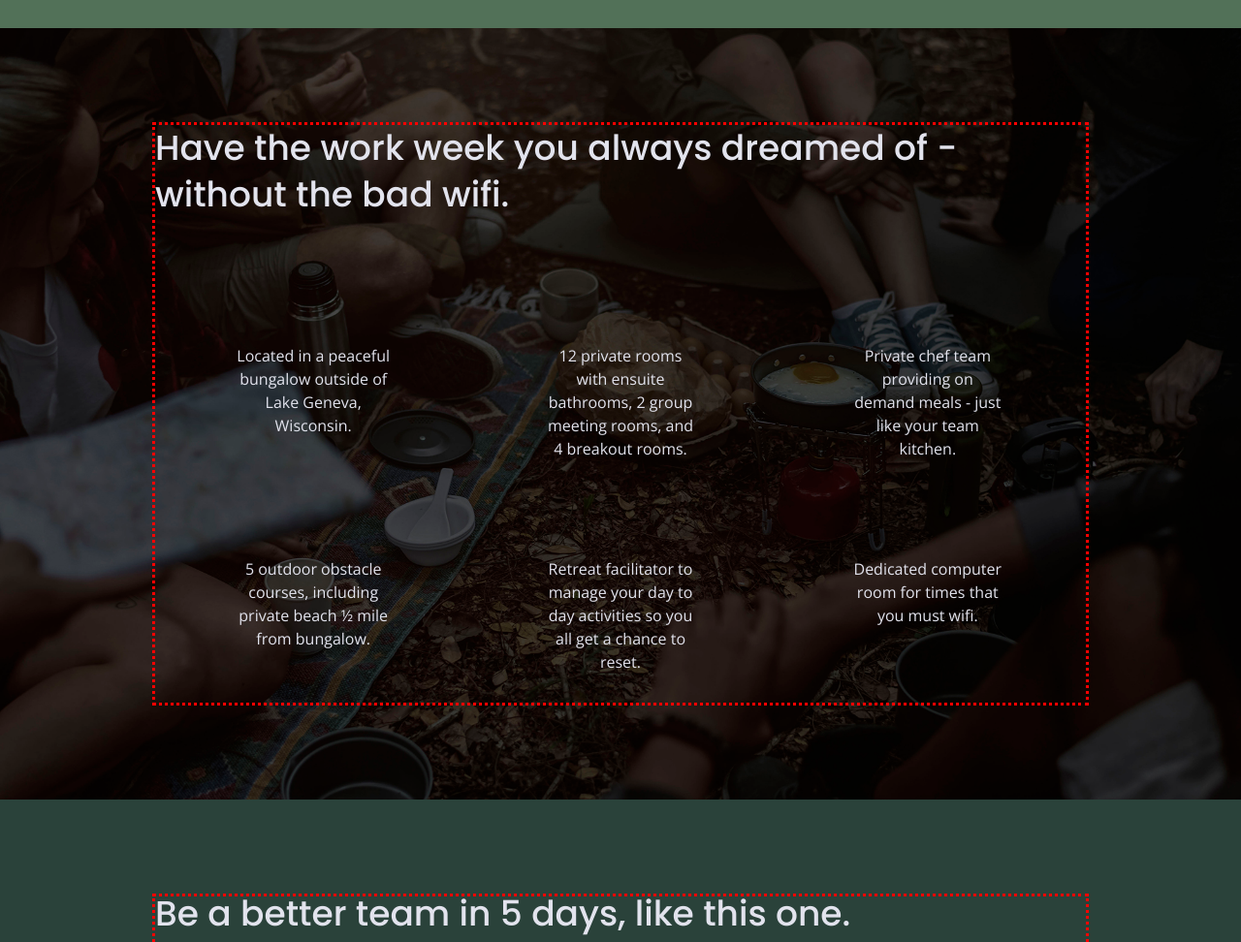
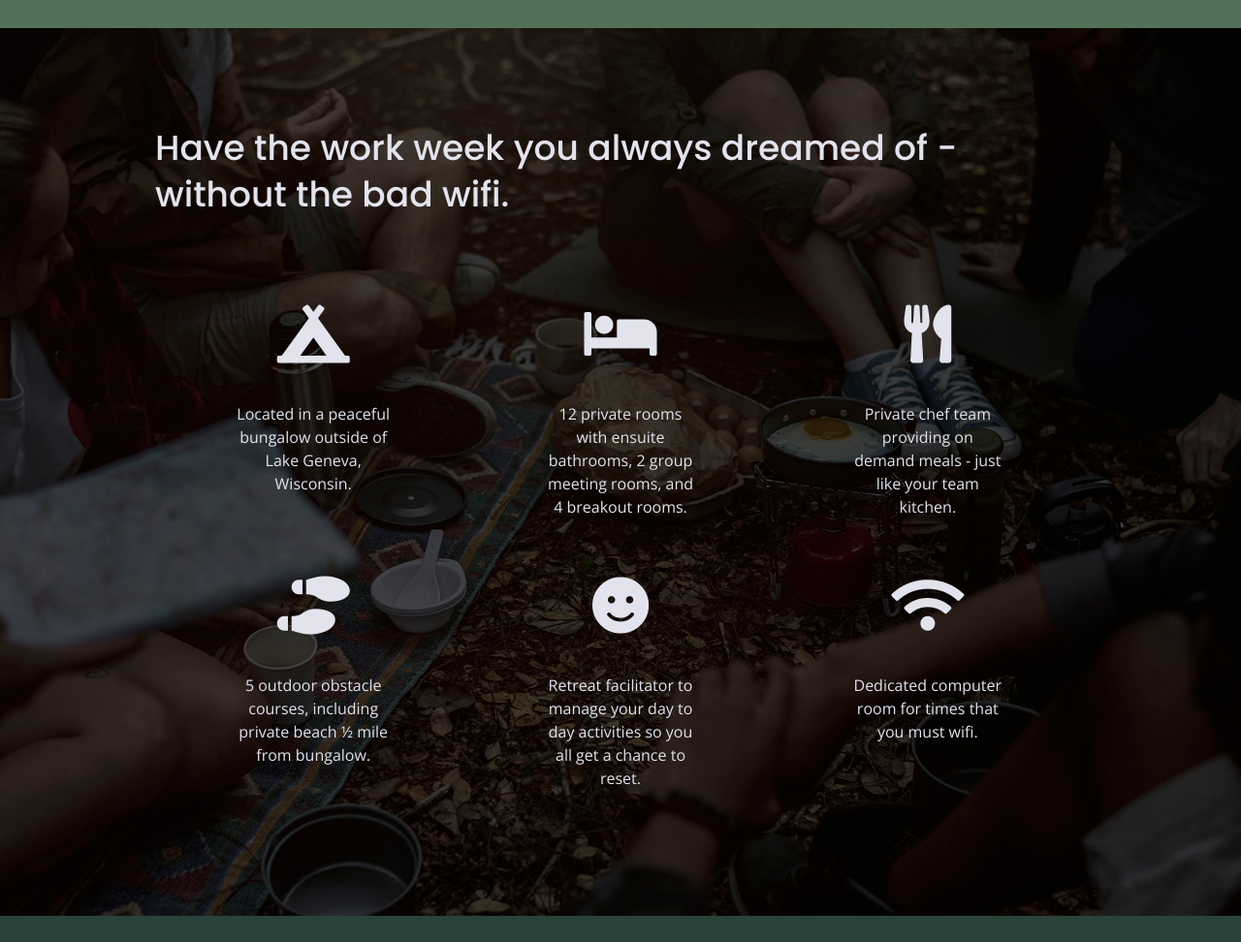
Before and after one commit to ctay1or/unplugged, a website: page index.html in a window 1280 px wide. Shown: the part 1100-2072 px from the top of the page at 97% size. Drawn offline with nearby package versions, Linux system fonts and the light colour scheme.

Commit message:
Added icons

```diff
--- a/css/main.css
+++ b/css/main.css
@@ -147,8 +147,8 @@ h4 {
 }
 
 p {
-	line-height: 18px;
-  font-size: 0.875em;
+	line-height: 1.285;
+  font-size: .875em;
 }
 
 img {
@@ -164,7 +164,6 @@ address {
 }
 
 .content-wrapper {
-  outline: 3px dotted red;
   width: 90%;
   margin: 50px 0;
 }
@@ -347,9 +346,11 @@ input[type=button] {
   text-align: center;
 }
 
-.features .fontawesome-icon {
-  padding-bottom: 40px;
+.features i {
+  font-size: 3.75em;
+  margin-bottom: 40px;
 }
+
 
 
 /* Reviews */
@@ -859,16 +860,13 @@ aside .content-wrapper .form-description {
 /* === About Page === */
 .mission h2,
 .contact-section .content-wrapper h2 {
-  width: 95%;
-}
-
-.mission h2 {
+  width: 97%;
   font-size: 3em;
 }
 
 .mission p {
   display: flex;
-  flex-basis: 40%;
+  flex-basis: 47%;
 }
 
 .map figure {
@@ -876,12 +874,7 @@ aside .content-wrapper .form-description {
 }
 
 .contact-section {
-  height: 450px;
-}
-
-.contact-section h2 {
-  font-size: 2.98em;
-  width: 100%;
+  height: 475px;
 }
 
 .contact-content h4 {
--- a/index.html
+++ b/index.html
@@ -2,7 +2,7 @@
 <html class="no-js" lang="">
   <head>
     <meta charset="utf-8" />
-    <title></title>
+    <title>Unplugged Retreat</title>
     <meta name="description" content="" />
     <meta name="viewport" content="width=device-width, initial-scale=1" />
 
@@ -17,6 +17,9 @@
 
     <link rel="stylesheet" href="css/normalize.css" />
     <link rel="stylesheet" href="css/main.css" />
+
+    <!-- FontAwesome CDN version 5.5 -->
+    <link rel="stylesheet" href="https://use.fontawesome.com/releases/v5.5.0/css/all.css" integrity="sha384-B4dIYHKNBt8Bc12p+WXckhzcICo0wtJAoU8YZTY5qE0Id1GSseTk6S+L3BlXeVIU" crossorigin="anonymous">
 
     <!-- Google Fonts -->
     <link href="https://fonts.googleapis.com/css?family=Open+Sans:400,700|Poppins:500,700" rel="stylesheet">
@@ -77,42 +80,42 @@
           </h2>
           <div class="features-items">
             <article>
-              <p class="fontawesome-icon"></p>
+              <p class="fontawesome-icon"><i class="fas fa-campground"></i></p>
               <p class="features-item-description">
                 Located in a peaceful bungalow outside of Lake Geneva,
                 Wisconsin.
               </p>
             </article>
             <article>
-              <p class="fontawesome-icon"></p>
+              <p class="fontawesome-icon"><i class="fas fa-bed"></i></p>
               <p class="features-item-description">
                 12 private rooms with ensuite bathrooms, 2 group meeting rooms,
                 and 4 breakout rooms.
               </p>
             </article>
             <article>
-              <p class="fontawesome-icon"></p>
+              <p class="fontawesome-icon"><i class="fas fa-utensils"></i></p>
               <p class="features-item-description">
                 Private chef team providing on demand meals - just like your
                 team kitchen.
               </p>
             </article>
             <article>
-              <p class="fontawesome-icon"></p>
+              <p class="fontawesome-icon"><i class="fas fa-shoe-prints"></i></p>
               <p class="features-item-description">
                 5 outdoor obstacle courses, including private beach ½ mile from
                 bungalow.
               </p>
             </article>
             <article>
-              <p class="fontawesome-icon"></p>
+              <p class="fontawesome-icon"><i class="fas fa-smile"></i></p>
               <p class="features-item-description">
                 Retreat facilitator to manage your day to day activities so you
                 all get a chance to reset.
               </p>
             </article>
             <article>
-              <p class="fontawesome-icon"></p>
+              <p class="fontawesome-icon"><i class="fas fa-wifi"></i></p>
               <p class="features-item-description">
                 Dedicated computer room for times that you must wifi.
               </p>
```
Also changed, not shown: about/index.html (+3 -0 lines), faq/index.html (+3 -0 lines).
